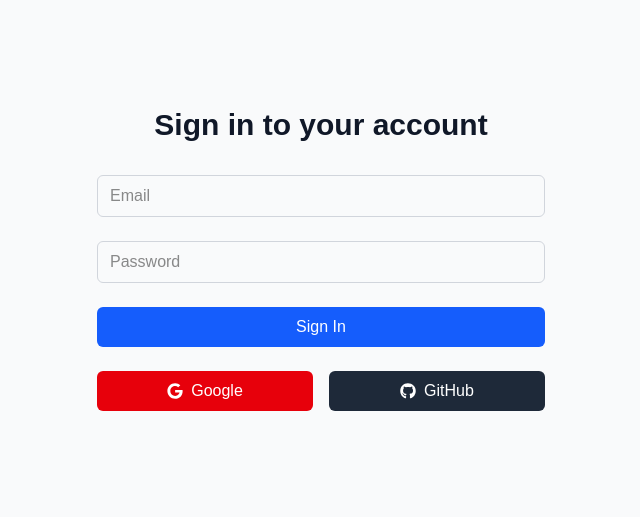
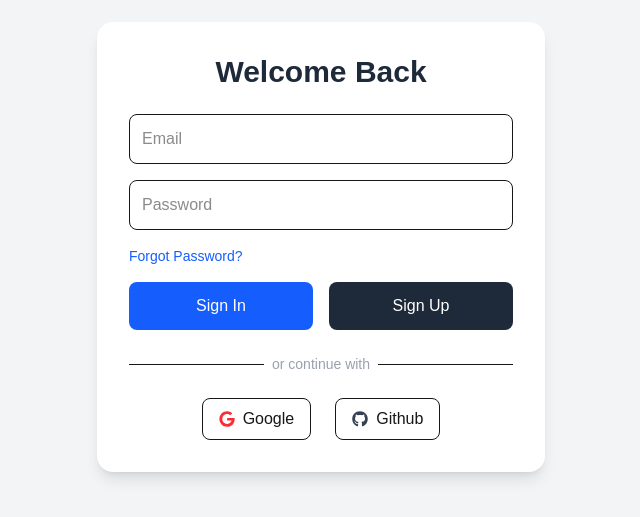
Before and after one commit to cy-rus404/ecommerce-dashboard, a Next.js app: page / in a window 1280 px wide. Shown: the part 153-670 px from the top of the page, without its empty margins (319-959 px from the left). Built offline with nearby package versions, Linux system fonts and the light colour scheme; no server answers.

Commit message:
loginpage

```diff
--- a/src/app/login/page.tsx
+++ b/src/app/login/page.tsx
@@ -15,11 +15,14 @@
   const [error, setError] = useState<string | null>(null);
 
   //Handle OAuth login
-    const handleEmailLogin = async (e: React.FormEvent) => {
+  const handleLogin = async (e: React.FormEvent) => {
     e.preventDefault();
     setLoading(true);
     setError(null);
-        const { error } = await supabase.auth.signInWithPassword({ email, password });
+    const { error } = await supabase.auth.signInWithPassword({
+      email,
+      password,
+    });
     if (error) setError(error.message);
     setLoading(false);
   };
@@ -36,69 +39,83 @@
   };
 
   //Social Login
-    const handleSocialLogin = async (provider: 'google' | 'github') => {
-        const {error} = await supabase.auth.signInWithOAuth({provider});
+  const handleSocialLogin = async (provider: "google" | "github") => {
+    const { error } = await supabase.auth.signInWithOAuth({ provider });
     if (error) setError(error.message);
   };
 
   return (
-        <div className="min-h-screen flex items-center justify-center bg-gray-50">
-            <div className="max-w-md w-full space-y-8">
-                <div>
-                    <h2 className="mt-6 text-center text-3xl font-extrabold text-gray-900">
-                        Sign in to your account
-                    </h2>
-                </div>
-                <form className="mt-8 space-y-6" onSubmit={handleEmailLogin}>
-                    {error && (
-                        <div className="text-red-600 text-sm text-center">{error}</div>
-                    )}
-                    <div>
+    <div className="flex items-center justify-center min-h-screen bg-gray-100">
+      <div className="bg-white shadow-lg rounded-2xl p-8 w-full max-w-md">
+        <h1 className="text-3xl font-bold text-center text-gray-800 mb-6">
+          Welcome Back
+        </h1>
+
+        {error && <p className="text-red-500 text-center mb-4">{error}</p>}
+
+        {/*Email & Password*/}
+        <form className="space-y-4">
           <input
             type="email"
+            placeholder="Email"
+            className="w-full p-3 border rounded-lg focus:ring-2 focus:ring-blue-500"
             value={email}
             onChange={(e) => setEmail(e.target.value)}
-                            placeholder="Email"
-                            className="w-full px-3 py-2 border border-gray-300 rounded-md"
-                            required
           />
-                    </div>
-                    <div>
           <input
             type="password"
+            placeholder="Password"
+            className="w-full p-3 border rounded-lg focus:ring-2 focus:ring-blue-500"
             value={password}
             onChange={(e) => setPassword(e.target.value)}
-                            placeholder="Password"
-                            className="w-full px-3 py-2 border border-gray-300 rounded-md"
-                            required
           />
+
+          <div className="flex justify-between items-center text-sm">
+            <a href="#" className="text-blue-600 hover:underline">
+              Forgot Password?
+            </a>
           </div>
-                    <div>
+
+          {/*Sign in and Sign up buttons*/}
+          <div className="flex gap-4">
             <button
-                            type="submit"
+              onClick={handleLogin}
               disabled={loading}
-                            className="w-full py-2 px-4 bg-blue-600 text-white rounded-md hover:bg-blue-700 disabled:opacity-50"
+              className="w-1/2 bg-blue-600 text-white py-3 rounded-lg hover:bg-blue-700 transition"
             >
-                            {loading ? 'Signing in...' : 'Sign In'}
-                        </button>
-                    </div>
-                    <div className="flex space-x-4">
-                        <button
-                            type="button"
-                            onClick={() => handleSocialLogin('google')}
-                            className="flex-1 py-2 px-4 bg-red-600 text-white rounded-md hover:bg-red-700 flex items-center justify-center"
-                        >
-                            <FaGoogle className="mr-2" /> Google
+              {loading ? "..." : "Sign In"}
             </button>
             <button
-                            type="button"
-                            onClick={() => handleSocialLogin('github')}
-                            className="flex-1 py-2 px-4 bg-gray-800 text-white rounded-md hover:bg-gray-900 flex items-center justify-center"
+              onClick={handleSignup}
+              disabled={loading}
+              className="w-1/2 bg-gray-800 text-white py-3 rounded-lg hover:bg-gray-900 transition"
             >
-                            <FaGithub className="mr-2" /> GitHub
+              {loading ? "..." : "Sign Up"}
             </button>
           </div>
         </form>
+
+        {/*Divider*/}
+        <div className="flex items-center my-6">
+            <div className="flex-grow border-t"></div>
+            <span className="px-2 text-gray-400 text-sm">or continue with</span>
+            <div className="flex-grow border-t"></div>
+        </div>
+        {/*Social Login*/}
+        <div className="flex gap-6 justify-center">
+          <button
+            onClick={() => handleSocialLogin("google")}
+            className="flex items-center gap-2 border px-4 py-2 rounded-lg hover:bg-gray-50 transition">
+              <FaGoogle className="text-red-500"/>
+              Google
+            </button>
+            <button
+            onClick={() => handleSocialLogin('github')}
+            className="flex items-center gap-2 border px-4 py-2 rounded-lg hover:bg-gray-50 transition">
+              <FaGithub className="text-gray-700" />
+              Github
+            </button>
+        </div>
       </div>
     </div>
   );
```
Lines whose indentation alone changed are shown as unchanged.
